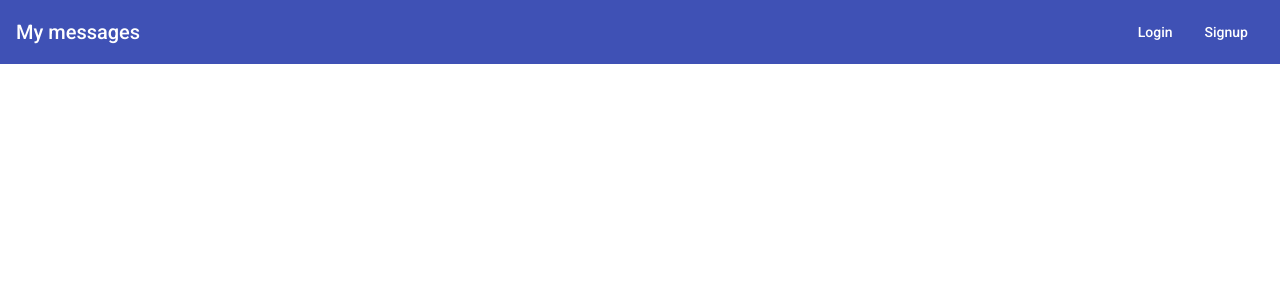
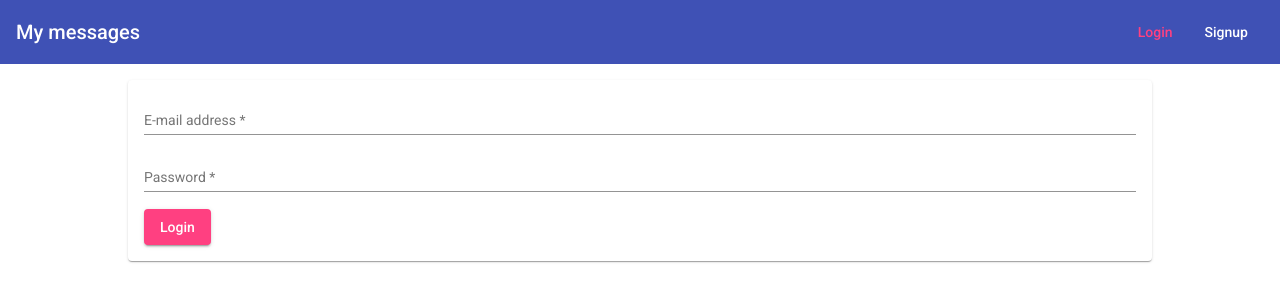
Before and after one commit to akashkriplani/MEAN, an Angular app: page /auth/login in a window 1280 px wide. Before the commit this address led to /. Shown: the top 302 px of the page. Built offline with nearby package versions, Linux system fonts and the light colour scheme.

Commit message:
MEAN: Add a lazy loaded auth module

```diff
--- a/src/app/app-routing.module.ts
+++ b/src/app/app-routing.module.ts
@@ -1,8 +1,6 @@
 import { NgModule } from '@angular/core';
 import { RouterModule, Routes } from '@angular/router';
 import { AuthGuard } from './auth/auth.guard';
-import { LoginComponent } from './auth/login/login.component';
-import { SignupComponent } from './auth/signup/signup.component';
 import { PostCreateComponent } from './posts/post-create/post-create.component';
 import { PostListComponent } from './posts/post-list/post-list.component';
 
@@ -10,8 +8,7 @@ const routes: Routes = [
   { path: '', component: PostListComponent },
   { path: 'create', component: PostCreateComponent, canActivate: [AuthGuard] },
   { path: 'edit/:postId', component: PostCreateComponent, canActivate: [AuthGuard] },
-  { path: 'login', component: LoginComponent },
-  { path: 'signup', component: SignupComponent }
+  { path: 'auth', loadChildren: () => import('./auth/auth.module').then(m => m.AuthModule) }
 ]
 
 @NgModule({
--- a/src/app/app.module.ts
+++ b/src/app/app.module.ts
@@ -5,7 +5,6 @@ import { FormsModule } from '@angular/forms';
 import { BrowserModule } from '@angular/platform-browser';
 import { BrowserAnimationsModule } from '@angular/platform-browser/animations';
 import { HttpClientModule, HTTP_INTERCEPTORS } from '@angular/common/http';
-import { AuthModule } from './auth/auth.module';
 import { PostModule } from './posts/post.module';
 import { AuthInterceptor } from './auth/auth-interceptor';
 import { ErrorInterceptor } from './error-interceptor';
@@ -26,7 +25,6 @@ import { ErrorComponent } from './error/error.component';
     FormsModule,
     BrowserAnimationsModule,
     HttpClientModule,
-    AuthModule,
     PostModule
   ],
   providers: [
--- a/src/app/auth/auth.guard.ts
+++ b/src/app/auth/auth.guard.ts
@@ -9,7 +9,7 @@ export class AuthGuard implements CanActivate {
   canActivate(route: ActivatedRouteSnapshot, state: RouterStateSnapshot): boolean {
     const isAuth = this.authService.getIsAuth();
     if (!isAuth) {
-      this.router.navigate(['/login']);
+      this.router.navigate(['/auth/login']);
     }
     return isAuth;
   }
--- a/src/app/auth/auth.module.ts
+++ b/src/app/auth/auth.module.ts
@@ -2,6 +2,7 @@ import { CommonModule } from '@angular/common';
 import { NgModule } from '@angular/core';
 import { FormsModule } from '@angular/forms';
 import { AngularMaterialModule } from '../angular-material.module';
+import { AuthRoutingModule } from './auth-routing.module';
 
 import { LoginComponent } from './login/login.component';
 import { SignupComponent } from './signup/signup.component';
@@ -9,6 +10,7 @@ import { SignupComponent } from './signup/signup.component';
 @NgModule({
   imports: [
     AngularMaterialModule,
+    AuthRoutingModule,
     CommonModule,
     FormsModule,
   ],
--- a/src/app/header/header.component.html
+++ b/src/app/header/header.component.html
@@ -8,10 +8,10 @@
       <a mat-button routerLink="/create" routerLinkActive="mat-accent">New Post</a>
     </li>
     <li *ngIf="!userIsAuthenticated">
-      <a mat-button routerLink="/login" routerLinkActive="mat-accent">Login</a>
+      <a mat-button routerLink="auth/login" routerLinkActive="mat-accent">Login</a>
     </li>
     <li *ngIf="!userIsAuthenticated">
-      <a mat-button routerLink="/signup" routerLinkActive="mat-accent">Signup</a>
+      <a mat-button routerLink="auth/signup" routerLinkActive="mat-accent">Signup</a>
     </li>
     <li *ngIf="userIsAuthenticated">
       <button mat-button (click)="onLogout()">Logout</button>
```
Also changed, not shown: src/app/auth/auth-routing.module.ts (added, +17 -0 lines).
